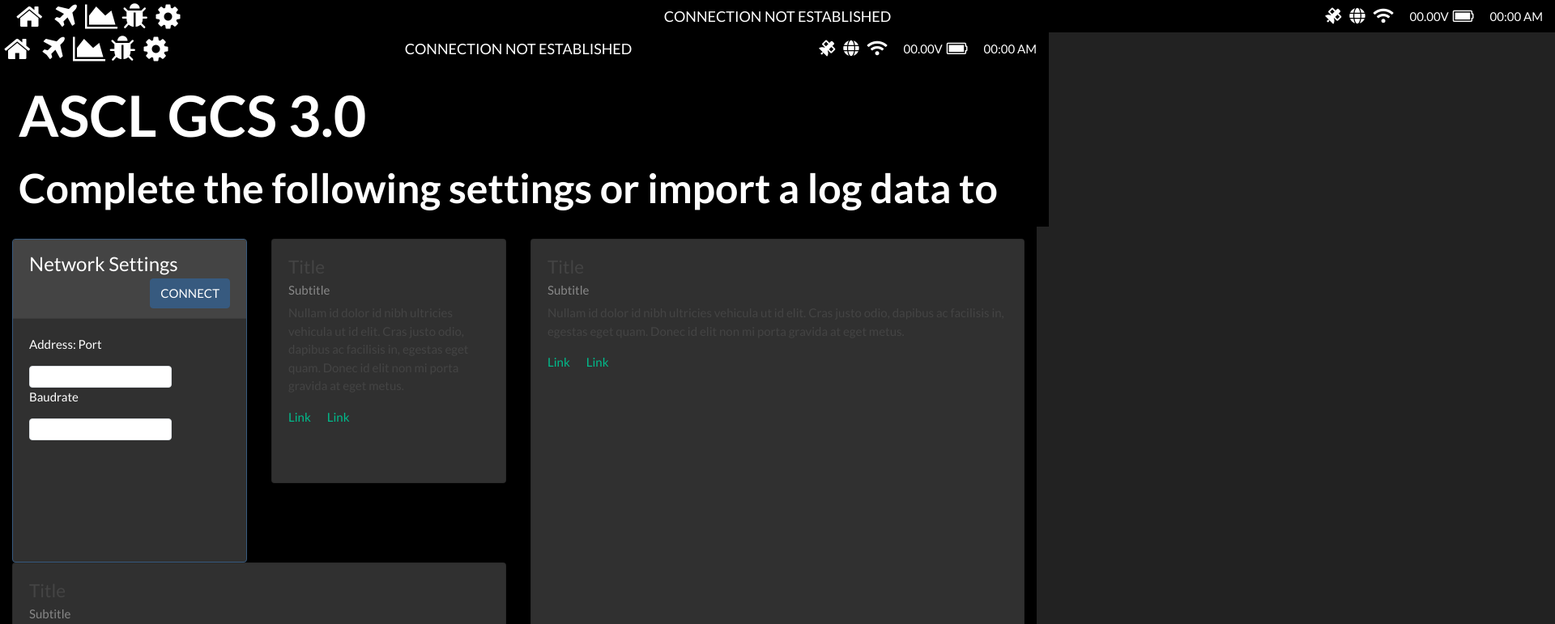
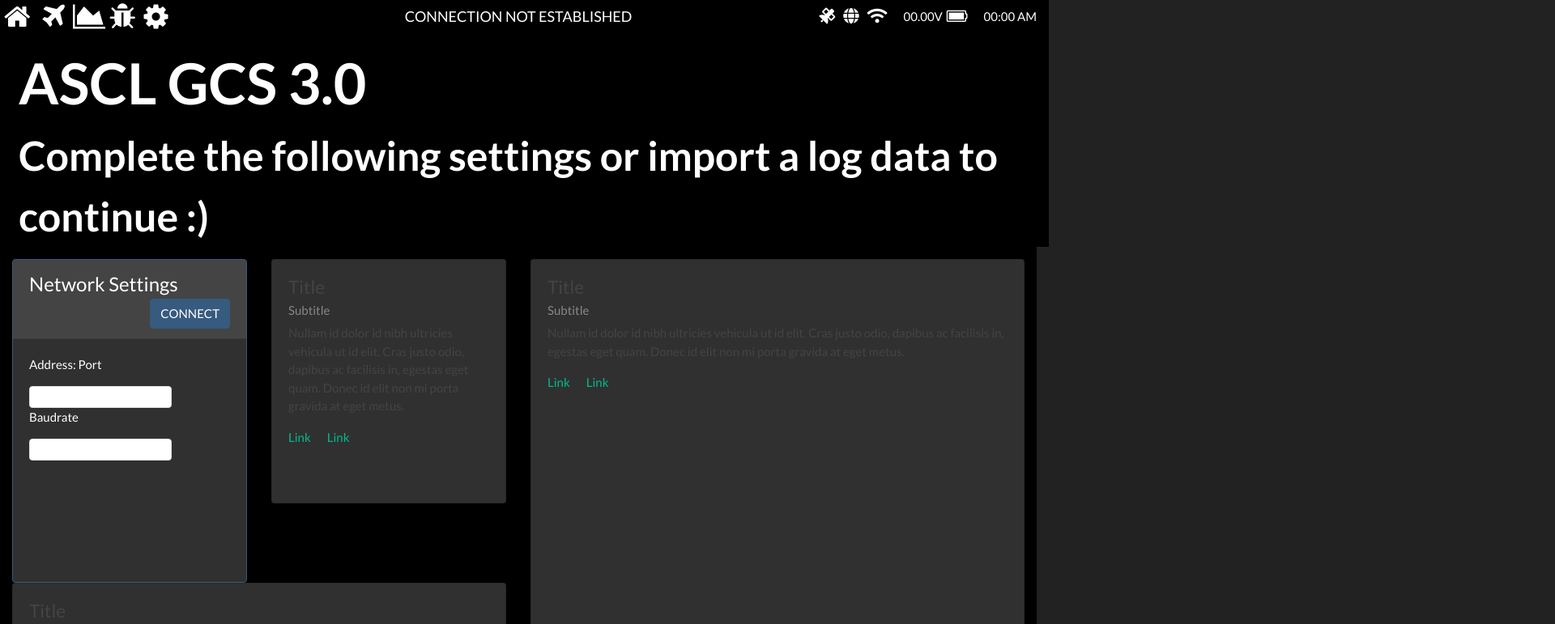
Before and after one commit to SKYnSPACE/ASCLGCS, a plain HTML site: page index.html in a window 1280 px wide. Shown: the top 771 px of the page at 81% size, 1920 px wide, since content can reach past the window. Drawn offline with Linux system fonts and the light colour scheme.

Commit message:
Testing NavBar

```diff
--- a/index.html
+++ b/index.html
@@ -14,28 +14,24 @@
 </head>
 
 <body>
-    <nav class="navbar navbar-dark navbar-expand sticky-top" style="background-color: #000000;height: 40px;padding: 0px;width: 1920px;max-width: 1920px;">
-        <div class="container-fluid">
-            <div class="col-3 d-xl-flex align-items-xl-center" style="background-color: #000000;height: 40px;padding: 0px 15px;"><i class="fa fa-home" style="font-size: 35px;padding: 0px 5px;"></i><i class="fa fa-plane" style="font-size: 35px;padding: 0px 5px;padding-left: 10px;padding-right: 10px;"></i><i class="fa fa-area-chart" style="font-size: 35px;"></i><i class="fa fa-bug"
+    <div class="container-fluid" style="max-width: none;height: 40px;padding: 0px;background-color: #000000;">
+        <div class="row row-cols-3" style="height: none;background-color: #000000;color: #ffffff;">
+            <div class="col-lg-3 d-xl-flex align-items-xl-center" style="background-color: #000000;height: 40px;padding: 0px 15px;"><i class="fa fa-home" style="font-size: 35px;padding: 0px 5px;"></i><i class="fa fa-plane" style="font-size: 35px;padding: 0px 5px;padding-left: 10px;padding-right: 10px;"></i><i class="fa fa-area-chart" style="font-size: 35px;"></i><i class="fa fa-bug"
                     style="font-size: 35px;padding-left: 5px;padding-right: 5px;"></i><i class="fa fa-cog" style="font-size: 35px;padding: 0px 5px;"></i></div>
-            <div class="col-6 d-xl-flex justify-content-xl-center align-items-xl-center" style="height: 40px;background-color: #000000;"><span class="text-center" style="font-size: 18px;">CONNECTION NOT ESTABLISHED</span></div>
-            <div class="col-3 d-xl-flex justify-content-xl-end align-items-xl-center" style="height: 40px;background-color: #000000;padding-right: 15px;"><i class="fas fa-satellite" style="font-size: 20px;padding: 0px 5px;"></i><i class="fas fa-globe" style="font-size: 20px;padding: 0px 5px;"></i><i class="fas fa-wifi" style="font-size: 20px;padding: 0px 5px;"></i><span style="padding-left: 15px;">00.00V</span>
+            <div class="col-lg-5 col-xl-6 text-center d-xl-flex justify-content-xl-center align-items-xl-center"
+                style="height: 40px;background-color: #000000;"><span class="text-center" style="font-size: 18px;">CONNECTION NOT ESTABLISHED</span></div>
+            <div class="col-lg-4 col-xl-3 text-right d-lg-flex d-xl-flex justify-content-lg-end align-items-lg-center justify-content-xl-end align-items-xl-center"
+                style="height: 40px;background-color: #000000;padding-right: 15px;padding-left: 0px;"><i class="fas fa-satellite" style="font-size: 20px;padding: 0px 5px;"></i><i class="fas fa-globe" style="font-size: 20px;padding: 0px 5px;"></i><i class="fas fa-wifi" style="font-size: 20px;padding: 0px 5px;"></i><span style="padding-left: 15px;">00.00V</span>
                 <i
                     class="fa fa-battery-4" style="font-size: 20px;padding: 0px 5px;"></i><span style="padding-left: 15px;">00:00 AM</span></div>
         </div>
-    </nav>
-    <div class="row" style="height: 40px;background-color: #000000;color: #ffffff;">
-        <div class="col-3 d-xl-flex align-items-xl-center" style="background-color: #000000;height: 40px;padding: 0px 15px;"><i class="fa fa-home" style="font-size: 35px;padding: 0px 5px;"></i><i class="fa fa-plane" style="font-size: 35px;padding: 0px 5px;padding-left: 10px;padding-right: 10px;"></i><i class="fa fa-area-chart" style="font-size: 35px;"></i><i class="fa fa-bug"
-                style="font-size: 35px;padding-left: 5px;padding-right: 5px;"></i><i class="fa fa-cog" style="font-size: 35px;padding: 0px 5px;"></i></div>
-        <div class="col-6 d-xl-flex justify-content-xl-center align-items-xl-center" style="height: 40px;background-color: #000000;"><span class="text-center" style="font-size: 18px;">CONNECTION NOT ESTABLISHED</span></div>
-        <div class="col-3 d-xl-flex justify-content-xl-end align-items-xl-center" style="height: 40px;background-color: #000000;padding-right: 15px;"><i class="fas fa-satellite" style="font-size: 20px;padding: 0px 5px;"></i><i class="fas fa-globe" style="font-size: 20px;padding: 0px 5px;"></i><i class="fas fa-wifi" style="font-size: 20px;padding: 0px 5px;"></i><span style="padding-left: 15px;">00.00V</span>
-            <i
-                class="fa fa-battery-4" style="font-size: 20px;padding: 0px 5px;"></i><span style="padding-left: 15px;">00:00 AM</span></div>
     </div>
-    <div class="row" style="height: 200px;background-color: #000000;color: #ffffff;padding-top: 10px;">
-        <div class="col" style="padding: 0px 40px;font-size: 50px;padding-left: 38px;">
-            <p style="font-size: 70px;margin-bottom: 0px;"><strong>ASCL GCS 3.0</strong><br></p>
-            <p style="margin-bottom: 0px;"><strong>Complete the following settings or&nbsp;import a log data to continue :)</strong><br></p>
+    <div class="container-fluid" style="padding: 0px;height: none;">
+        <div class="row" style="height: none;background-color: #000000;color: #ffffff;padding-top: 10px;">
+            <div class="col" style="padding: 0px 40px;font-size: 50px;padding-left: 38px;">
+                <p style="font-size: 70px;margin-bottom: 0px;"><strong>ASCL GCS 3.0</strong><br></p>
+                <p style="margin-bottom: 0px;"><strong>Complete the following settings or&nbsp;import a log data to continue :)</strong><br></p>
+            </div>
         </div>
     </div>
     <div class="container" style="max-width: 1920px;padding: 0px;">
```
